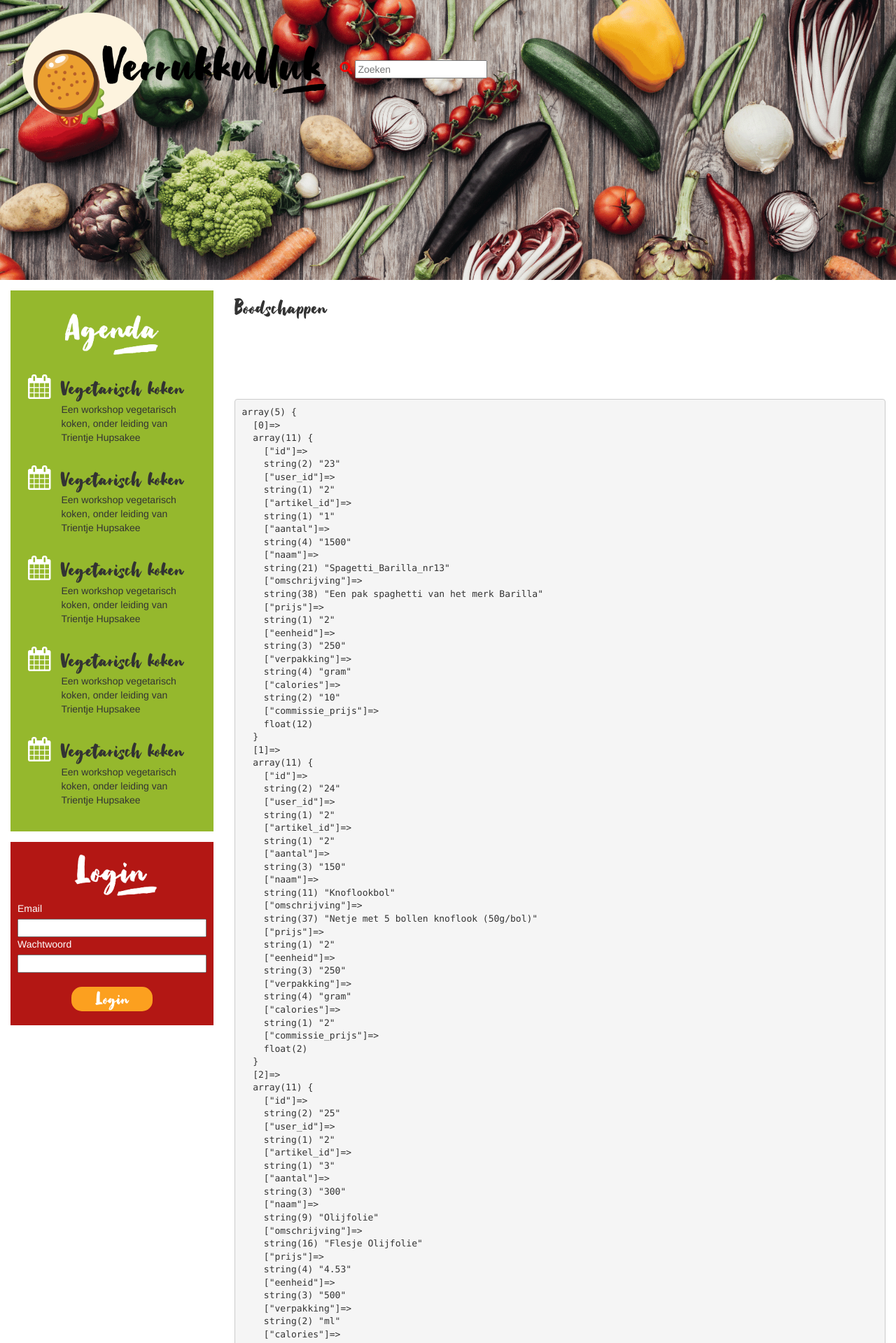
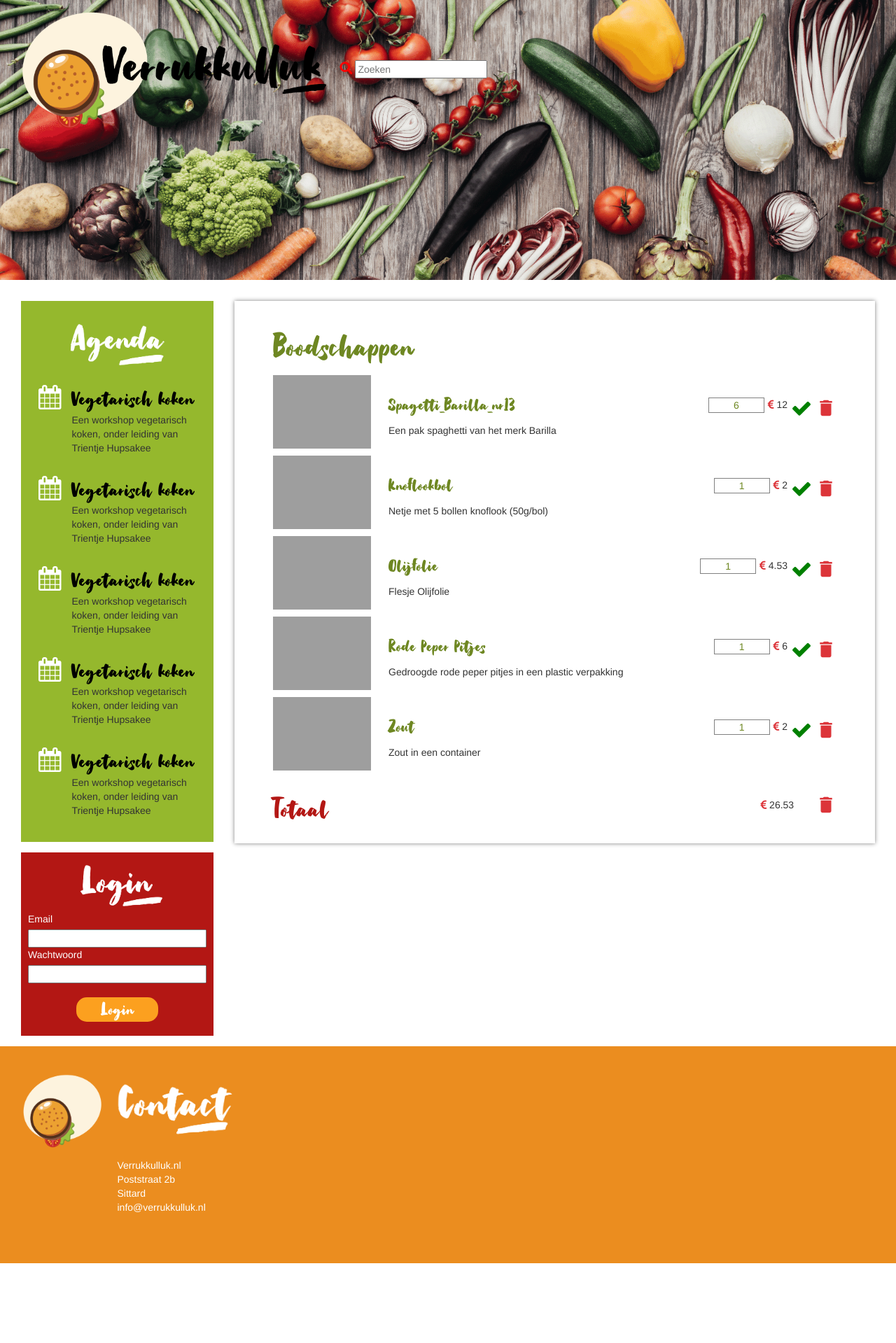
Before and after one commit to TizianoVotano/educom-verrukkulluk, a PHP site: page /index.php?action=groceries in a window 1280 px wide. Shown: the top 1919 px of the page at 70% size. After the commit the page ends 1805 px from the top, so only its background shows below. Run offline with PHP 8.4, Linux system fonts and the light colour scheme; data comes from the database, SQL or seed files in the repository; some libraries are stand-ins or nearby versions; grey boxes are pictures that could not be loaded.

Commit message:
Vormgeven Groceriespagina (#36)

```diff
--- a/assets/css/main.css
+++ b/assets/css/main.css
@@ -28,6 +28,22 @@
     --black: #000;
 
 }
+
+/** PAGE DIVISION **/
+.header {
+    margin-bottom: 15px;
+}
+.main {
+
+}
+.main > aside {
+    padding-left: 30px;
+}
+.main > section {
+    padding-top: 15px;
+    padding-right: 30px;
+}
+.footer{}
 
 /** HEADING **/
 h1, h2, h3, h4, h5, h6 {
@@ -64,6 +80,22 @@ html, body {
     max-height: 200px;
 }
 
+.fa-euro-sign {
+    color: var(--lighter-red);
+}
+.check-btn {
+    font-size: 30px;
+    color:green;
+}
+.del-btn, #delAllBtn {
+    font-size:30px;
+    color: var(--lighter-red);
+}
+.del-btn:hover, #delAllBtn:hover {
+    color: var(--darker-red);
+    cursor: pointer;
+}
+
 /* Main */
 .fa-star {
     color: lightgray !important;
@@ -89,6 +121,7 @@ aside img {
     padding: 25px;
 
 }
+.agenda h1 { color: black;}
 .agenda-item {
     display: flex;
     align-items: first baseline;
@@ -372,6 +405,7 @@ aside img {
 }
  .pc-tab ul li label:hover {
 	 background: #ddd;
+     cursor: pointer;
 }
  .pc-tab ul li label:active {
 	 background: #fff;
@@ -460,3 +494,52 @@ aside img {
     background-size: cover;
     border: 4px solid var(--lighter-orange);
 }
+/* Groceries */
+.groceries-page {
+    box-shadow: 0px 0px 6px gray;
+    padding-inline: 55px;
+    padding-block: 15px;
+}
+.groceries-page h1, .groceries-page h2 {
+    color: var(--darker-green);
+}
+.groceries-page h1 {
+    font-size: 55px;
+}
+.grocery {
+    display: flex;
+    gap: 25px;
+    margin-bottom: 10px;
+    align-items: center;
+}
+.grocery > img {
+    width: 140px;
+}
+.grocery .amount-data {
+    width: 80px;
+    height: 50%;
+    text-align: center;
+    color: var(--darker-green);
+    border: 1px solid gray;
+
+}
+.grocery .options {
+    display: flex;
+    gap: 5px;
+    margin-bottom: 10px;
+}
+.grocery .description {
+    flex-grow: 1;
+}
+.groceries-page footer {
+    display: flex;
+    align-items: center;
+}
+.groceries-page footer h2 {
+    color: var(--darker-red);
+    font-size: 45px;
+    flex-grow: 1;
+}
+.groceries-page .price {
+    flex-grow: 0.05;
+}
--- a/index.php
+++ b/index.php
@@ -67,6 +67,14 @@ switch($action) {
         break;
     }
 
+    case "deleteCommission" : {
+        $id = json_decode(isset($_GET["id"]) ? $_GET["id"] : null);
+        $commisions->removeBoodschap($id);
+        echo json_encode($id);
+        exit();
+        break;
+    }
+
     case "edit_favourite": {
         header("content-type: application/json; charset=utf-8");
         $gerecht_id = json_decode($_GET['gerecht_id']);
--- a/lib/boodschappen.php
+++ b/lib/boodschappen.php
@@ -52,6 +52,13 @@ class Boodschappen {
         return $commissionsWithArticles;
     }
 
+    public function removeBoodschap($id = null) {
+        $sql = "DELETE FROM `boodschappen`";
+        if ($id)
+            $sql .= " WHERE `id` = $id";
+        return ($this->connection->query($sql) === TRUE);
+    }
+
     public function boodschappenToevoegen($recipe_id, $user_id) {
         $ingredients = $this->ingredients->selectIngredients($recipe_id);
 
--- a/templates/detail.html.twig
+++ b/templates/detail.html.twig
@@ -118,7 +118,7 @@
             </div>
         </div>
 
-        <pre>{{dump(data)}}</pre>
+        {# <pre>{{dump(data)}}</pre> #}
     {% endfor %}
     </div>
 {% endblock %}
--- a/templates/groceries.html.twig
+++ b/templates/groceries.html.twig
@@ -5,21 +5,43 @@
 {% endblock %}
 
 {% block content %}
-    <h1>Boodschappen</h1>
-    {% for commission in data %}
-        <div>
-            <img/>
-            <div>
-                <h2></h2>
-                <p></p>
-            </div>
-            <div>
-                <i></i>
-                <span></span>
+    <div class="groceries-page">
+        <h1>Boodschappen</h1>
+        <div class="groceries">
+        {% set totalPrice = 0 %}
+        {% for commission in data %}
+            {% set value = (commission.aantal and commission.eenheid ? commission.aantal / commission.eenheid : 0) |round(0, 'ceil') %}
+            {% set totalPrice = totalPrice + commission.commissie_prijs %}
+            {# <div>{{commission.aantal}} {{commission.eenheid}}</div> #}
+            <div class="grocery" data-id="{{commission.id}}">
+                <img src="https://www.inter-drinks.be/wp-content/uploads/2022/08/linguine-barilla-oro-chef-n%C2%B0-13-1kg-1.jpg"/>
+                <div class="description">
+                    <h2>{{commission.naam}}</h2>
+                    <p>{{commission.omschrijving}}</p>
+                </div>
+                <div class="options">
+                    <div class="amount-data">{{ value }}</div> {# Math.ceil()! #}
+                    <div>
+                        <i class='fas fa-euro-sign'></i>
+                        <span>{{commission.commissie_prijs}}</span>
+                    </div>
+                    <i class="fa fa-check check-btn"></i>
+                    <i class="material-icons del-btn">delete</i>
+                </div>
+
             </div>
 
+        {% endfor %}
         </div>
+        <footer style="display: flex">
+            <h2>Totaal</h2>
+            <div class="price">
+                <i class='fas fa-euro-sign'></i>
+                <span id="totalPrice">{{totalPrice}}</span>
+            </div>
+            <i class="material-icons" id="delAllBtn">delete</i>
+        </footer>
 
-    {% endfor %}
-    <pre>{{dump(data)}}</pre>
+    </div>
+    {# <pre>{{dump(data)}}</pre> #}
 {% endblock %}
--- a/templates/main.html.twig
+++ b/templates/main.html.twig
@@ -34,7 +34,7 @@
         </div>
     </header>
 
-    <main class="row">
+    <main class="row main">
         <aside class="col-md-3">
             <section class="agenda">
                 <img src="assets\img\verrukkulluk-agenda.png" />
@@ -64,7 +64,7 @@
         </section>
     </main>
 
-    <footer class="footer row">
+    <footer class="row footer">
             <img class="logo" src="assets\img\verrukkulluk-pay-off.png" />
             <img class="contact-logo" src="assets\img\verrukkulluk-contact.png" />
             <div class="contact-info">
@@ -132,6 +132,52 @@
                     $("#favouriteBtn").toggleClass('far fas');
                 })
             })
+
+            $(".del-btn").click(function () {
+                if (confirm("Bent u zeker dat u dit wil verwijderen?")) {
+                    const data = {
+                        user_id: 1,
+                        id: $(this).parent().parent().data("id"),
+                        action: "deleteCommission"
+                    }
+                    $.ajax({
+                        url:"./index.php",
+                        type:"GET",
+                        data
+                    })
+                    .done(function(data) {
+                        alert("Success");
+                        console.log(data);
+                        const selectedGrocery = $('.grocery').filter(function() {
+                            return $(this).data("id") == data
+                        });
+                        selectedGrocery.remove();
+                    })
+                }
+
+            })
+
+            $("#delAllBtn").click(function () {
+                if (confirm("Bent u zeker dat u alle boodschappen wil verwijderen?")) {
+                    const data = {
+                        user_id: 1,
+                        action: "deleteCommission"
+                    }
+                    $.ajax({
+                        url:"./index.php",
+                        type:"GET",
+                        data
+                    })
+                    .done(function(data) {
+                        alert("Success");
+                        $('#totalPrice').text('0');
+                        console.log(data);
+                        const selectedGrocery = $('.groceries');
+                        selectedGrocery.empty();
+                    })
+                }
+
+            })
         })
 </script>
 
```
